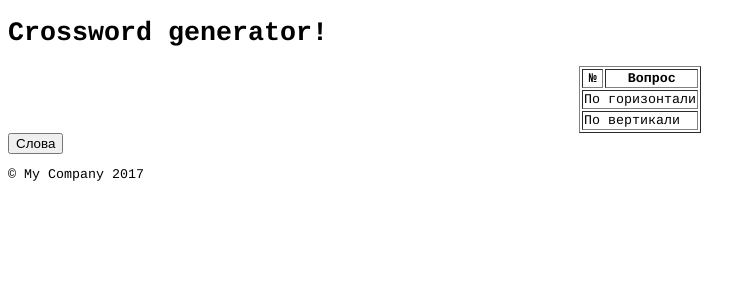
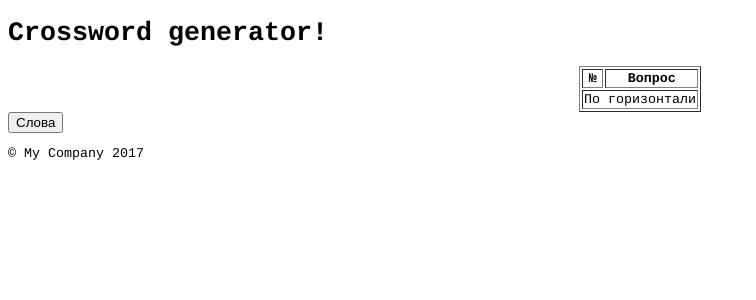
Before and after one commit to Gurguk/exame_project, a Yii app: template frontend/views/cross/index.php in a window 1280 px wide. Shown: the top 300 px of the page, without its empty margins (0-756 px from the left). Run offline with PHP 8.4 and a stand-in for Yii, Linux system fonts and the light colour scheme; the template is opened without the code that fills it, so the values that code supplies are empty; some libraries are stand-ins or nearby versions.

Commit message:
Crossword v1.0 hot fix model

```diff
--- a/frontend/views/cross/index.php
+++ b/frontend/views/cross/index.php
@@ -40,19 +40,19 @@ $this->title = 'My Yii Application';
                 <th>Вопрос</th>
             </tr>
             <tr><td colspan="2">По горизонтали</td></tr>
-            <?php foreach ($cross[1] as $key=>$word): ?>
-                <tr>
-                    <td><?=$key+1?>.</td>
-                    <td align="left"><?=$word["question"]?></td>
-                </tr>
-            <?php endforeach; ?>
-            <tr><td colspan="2">По вертикали</td></tr>
-            <?php foreach ($cross[2] as $key=>$word): ?>
-                <tr>
-                    <td><?=$key+1?>.</td>
-                    <td align="left"><?=$word["question"]?></td>
-                </tr>
-            <?php endforeach; ?>
+<!--            --><?php //foreach ($cross[1] as $key=>$word): ?>
+<!--                <tr>-->
+<!--                    <td>--><?//=$key+1?><!--.</td>-->
+<!--                    <td align="left">--><?//=$word["question"]?><!--</td>-->
+<!--                </tr>-->
+<!--            --><?php //endforeach; ?>
+<!--            <tr><td colspan="2">По вертикали</td></tr>-->
+<!--            --><?php //foreach ($cross[2] as $key=>$word): ?>
+<!--                <tr>-->
+<!--                    <td>--><?//=$key+1?><!--.</td>-->
+<!--                    <td align="left">--><?//=$word["question"]?><!--</td>-->
+<!--                </tr>-->
+<!--            --><?php //endforeach; ?>
 
         </table>
         <button class="show_letter">Слова</button>
```
